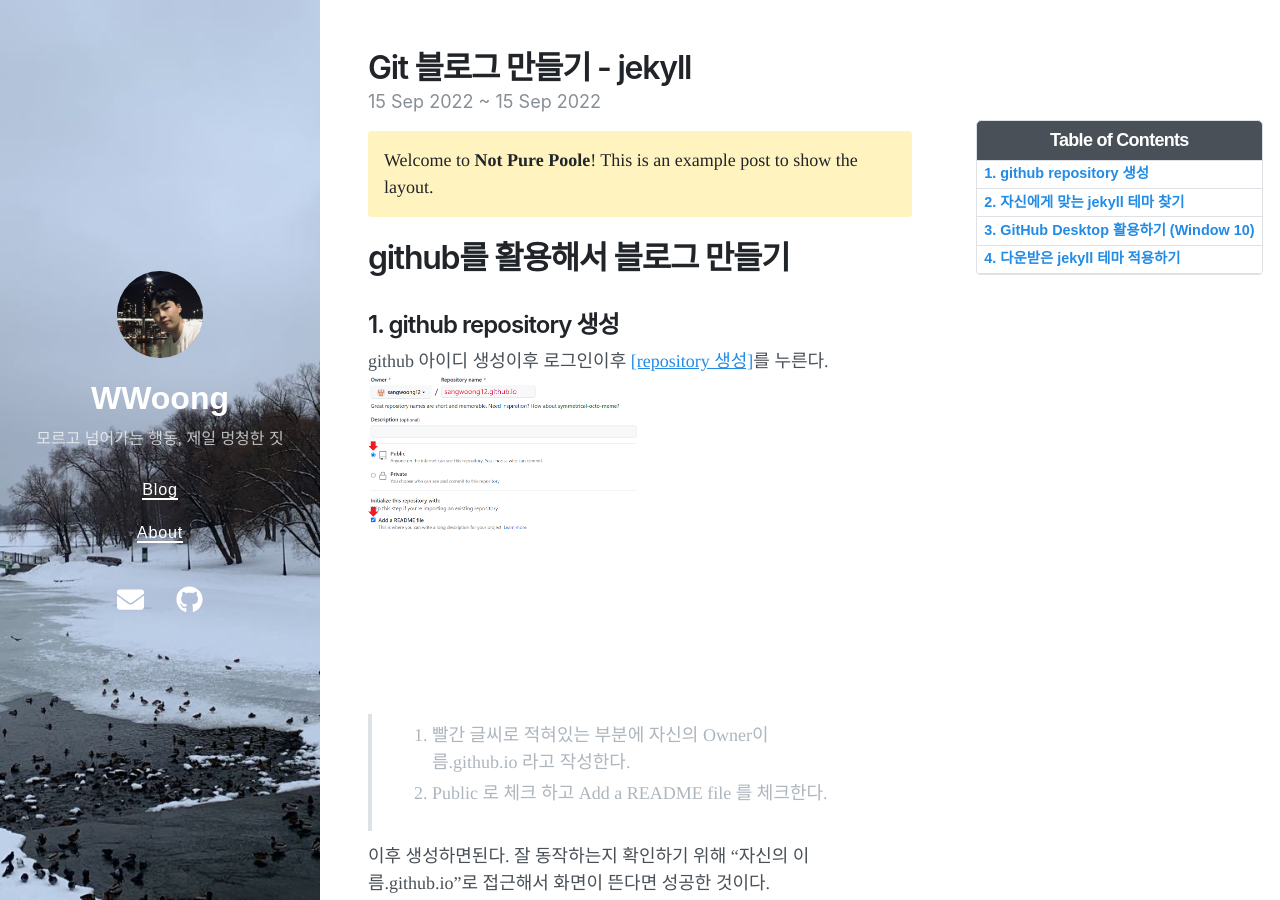
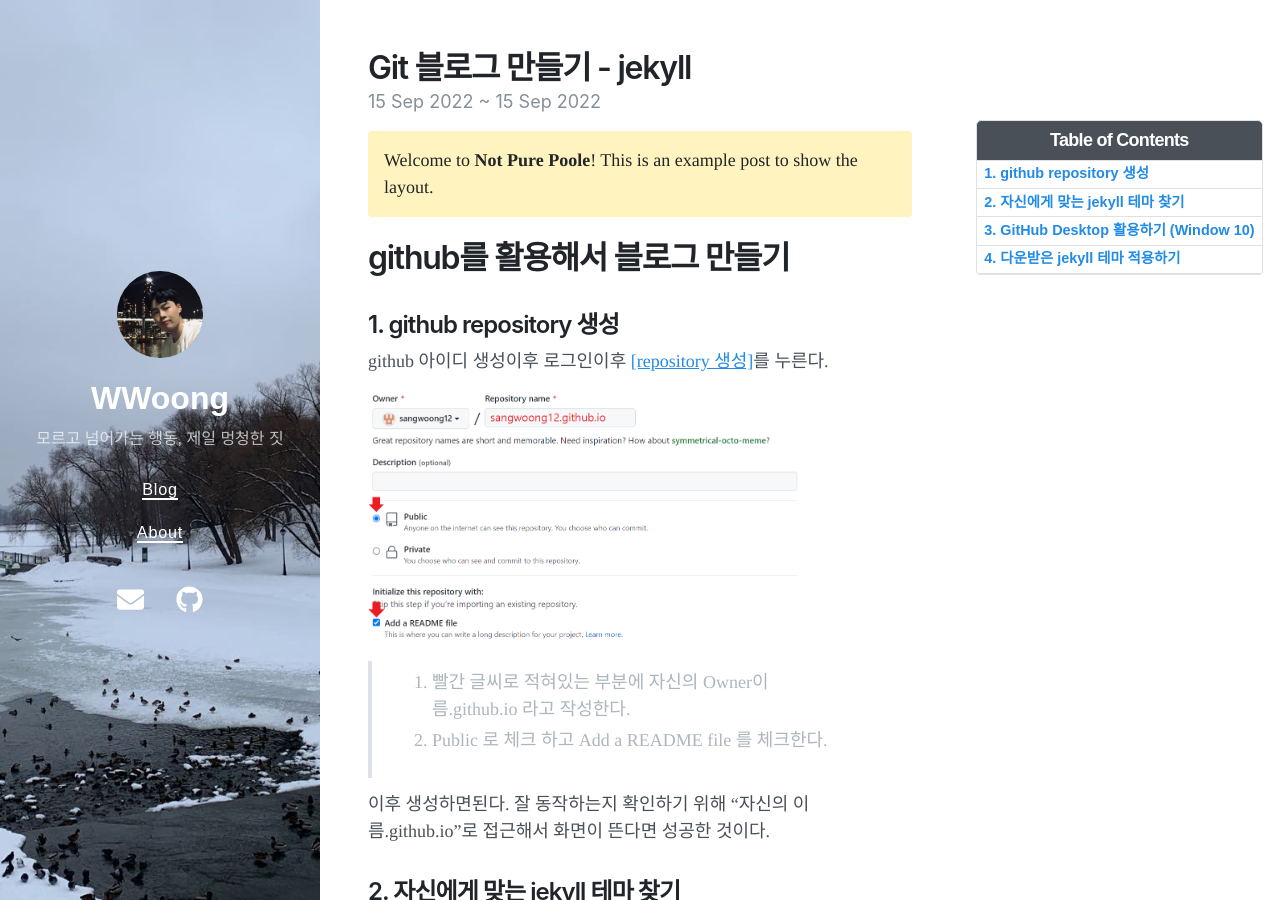
Before and after one commit to sangwoong12/sangwoong12.github.io, a Jekyll site: the page built from _posts/2022-09-15-first-make-blog.md, in a window 1280 px wide and 900 px high. Built offline with Jekyll 4.4.1, drawn with Linux system fonts in a browser that asks for light colours; nearby versions of some CDN libraries.

Commit message:
최종 수정

```diff
--- a/_posts/2022-09-15-first-make-blog.md
+++ b/_posts/2022-09-15-first-make-blog.md
@@ -14,7 +14,9 @@ Welcome to **Not Pure Poole**! This is an example post to show the layout.
 ## 1. github repository 생성
 
 github 아이디 생성이후 로그인이후 <a href="github.com/new">[repository 생성]</a>를 누른다.
-<img src="/images/first-make-blog/1.png" width="50%" height="50%">
+
+<img src="/images/first-make-blog/1.png" width="80%" height="80%">
+
 > 1. 빨간 글씨로 적혀있는 부분에 자신의 Owner이름.github.io 라고 작성한다.
 > 2. Public 로 체크 하고 Add a README file 를 체크한다.
 
@@ -25,7 +27,8 @@ github 아이디 생성이후 로그인이후 <a href="github.com/new">[reposito
 <a href="http://jekyll-themes.com/free/">http://jekyll-themes.com/free/</a>에서 찾아보는 것을 추천한다. 여러가지가 존재하고 demo를 통해 동작방식을 확인할 수 있다.
 
 필자는 <a href="https://jekyll-themes.com/not-pure-poole/">https://jekyll-themes.com/not-pure-poole/</a>를 사용했다.
-<img src="./images/first-make-blog/1.png" width="50%" height="50%">
+
+<img src="./images/first-make-blog/1.png" width="80%" height="80%">
 
 > 1. 사진에 보이는 DOWNLOAD 를 눌려 다운로드 한다.
 
@@ -39,17 +42,17 @@ Git Hub Desktop은 처음 접하는 Git을 쉽게 사용할 수 있도록 도와
 
 설치이후
 
-<img src="/images/first-make-blog/3.png" width="50%" height="50%">
+<img src="/images/first-make-blog/3.png" width="80%" height="80%">
 
 그림처럼 검색하여 앱을 실행한다.
 
-<img src="/images/first-make-blog/4.png" width="50%" height="50%">
+<img src="/images/first-make-blog/4.png" width="80%" height="80%">
 
 실행하면 다음과 같은 화면이 등장한다.
 > 1. 좌측 상단에 있는 current repository에 있는 ▼를 클릭한다.
 > 2. 이후 Add ▼ 를 눌려 Clone repository를 누른다.
 
-<img src="/images/first-make-blog/5.png" width="50%" height="50%">
+<img src="/images/first-make-blog/5.png" width="80%" height="80%">
 
 해당 화면이뜨게 되는데 연동할 로컬 파일을 선택하고 처음 생성했던 자신owner.github.io 를 선택한다.
 필자의 경우 선택하게 되면 Local path란에 C:\00gitblog\sangwoong12.github.io 라고 나타난다. 마지막으로 clone을 누르면 된다.
@@ -60,14 +63,14 @@ Git Hub Desktop은 처음 접하는 Git을 쉽게 사용할 수 있도록 도와
 
 마지막으로 다운받은 jekyll 테마를 적용해보겠다.
 
-<img src="/images/first-make-blog/6.png" width="50%" height="50%">
+<img src="/images/first-make-blog/6.png" width="80%" height="80%">
 
 다운받은 파일을 Github Desktop에서 clone 해준 파일에 압축을 해제한다.
 필자의 경우 위의 사진처럼 압축을 풀어 주었다.
 
 git에 변동사항을 적용시키기 위해 다시 Github Desktop을 보게되면
 
-<img src="/images/first-make-blog/7.png" width="50%" height="50%">
+<img src="/images/first-make-blog/7.png" width="80%" height="80%">
 
 그림과 같이 변동사항이 있어 changed files 란에 변동된 파일들이 있을 것이다.
 필자의 경우 보여주기 위해 사진한장만 변경하여 하나밖에 없지만 위 내용대로 했을경우 여러개의 파일이 있을 것이다.
@@ -75,7 +78,7 @@ git에 변동사항을 적용시키기 위해 다시 Github Desktop을 보게되
 이후 좌측 하단에 필자는 "적용하기 위한 commit" 이라고 적었는데 아무거나 적어도 된다.
 이후 commit to main을 누른다.
 
-<img src="/images/first-make-blog/8.png" width="50%" height="50%">
+<img src="/images/first-make-blog/8.png" width="80%" height="80%">
 
 사진처럼 뜨게 될텐데 가운데 Push origin를 누르게 되면 끝이다.
 이후 자신owner.github.io로 접근하게 되면 적용이 된다. 참고로 적용하는데 시간이 5~10분 정도 소요된다.
```
Also changed, not shown: images/first-make-blog/1.png.
